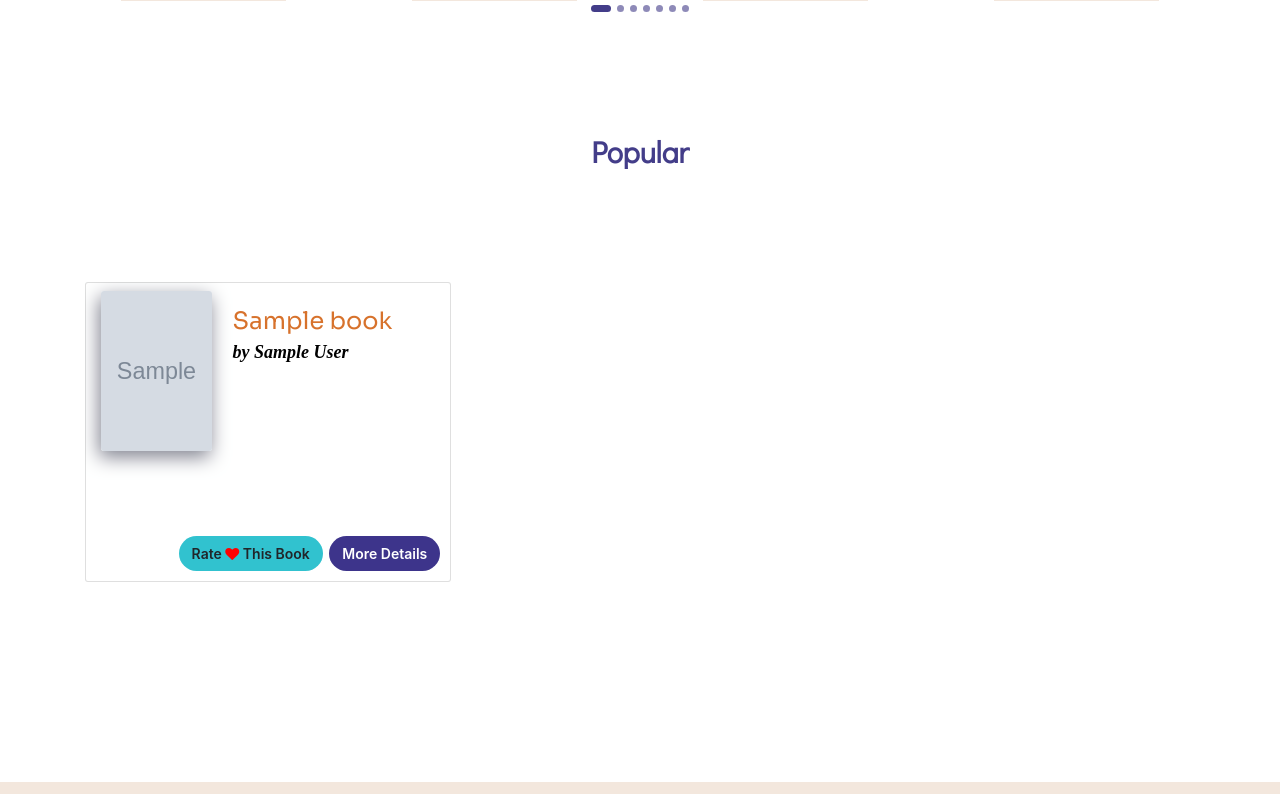
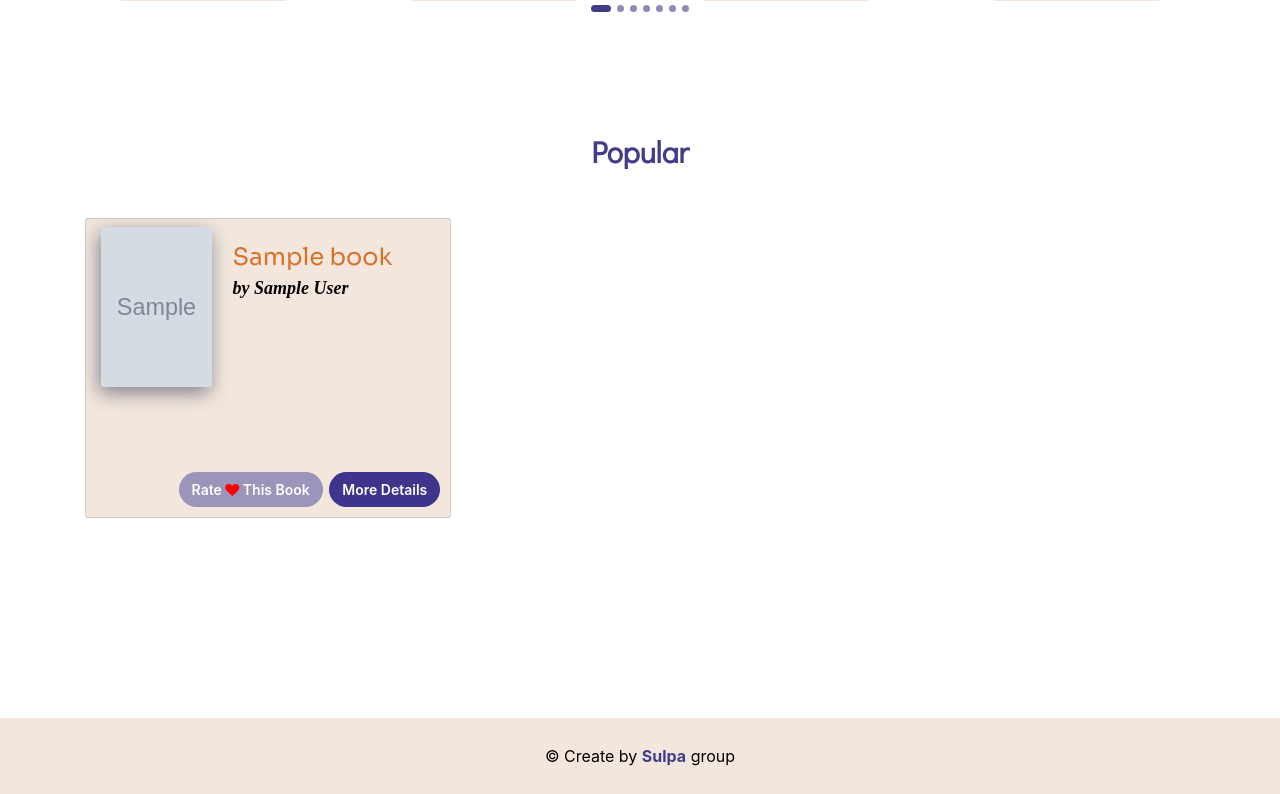
Before and after one commit to hnagn2003/BookBuddy, a Django app: template templates/mainapp/index.html in a window 1280 px wide. Shown: the part 853-1647 px from the top of the page. Run offline with Django 3.2, Linux system fonts and the light colour scheme; the template is opened without the code that fills it: most values are stand-ins (such as "Sample title", 1, 10 or a date in 2020); grey boxes marked "Sample" are stand-in pictures; some libraries are stand-ins or nearby versions.

Commit message:
edit index.css

```diff
--- a/static/mainapp/css/index.css
+++ b/static/mainapp/css/index.css
@@ -139,17 +139,6 @@ strong {
     color: #433d89;
 }
 
-/* .heading-genre {
-    padding: 30px 30px;
-    font-size: 30px;
-} */
-
-/* .genre-container,
-.top-books {
-    background-color: #153450;
-    box-shadow: 10px 10px 15px rgba(0, 0, 0, 0.5);
-} */
-
 .col-lg-2:hover {
     transform: scale(1.07);
     transition: all 0.5s ease;
@@ -158,8 +147,13 @@ strong {
     background-color: #9b94bb;
 }
 
+.top-books {
+    margin-top: -5%;
+}
+
 .top-books-carousel {
     align-items: center;
+    margin-top: -3%;
     margin-left: -13%;
     margin-right: -13%;
 }
@@ -183,7 +177,6 @@ ol.carousel-indicators li {
     background-color: #433d89;
     opacity: 0.6;
     margin-bottom: -30px;
-    /* margin: 0 5px; */
 }
 
 ol.carousel-indicators li.active {
@@ -203,8 +196,8 @@ ol.carousel-indicators li.active {
     margin: 1rem auto;
 }
 
-#carousel-2 .carousel-control-prev,
-#carousel-2 .carousel-control-next {
+.carousel-control-prev,
+.carousel-control-next {
     width: 50px;
     height: 50px;
     top: 50%;
@@ -236,6 +229,7 @@ ol.carousel-indicators li.active {
     border-radius: 3px;
     height: 300px;
     display: inline-flex;
+    background-color: #F3E7DD;
 }
 
 .card-img {
@@ -323,9 +317,10 @@ ol.carousel-indicators li.active {
 }
 
 .rating-block {
+    color: #fff;
     display: inline-block;
     text-align: center;
-    background-color: #31c2cf;
+    background-color: #9b94bb;
     font-weight: 600;
     font-size: 14px;
     border-radius: 20px;
```
